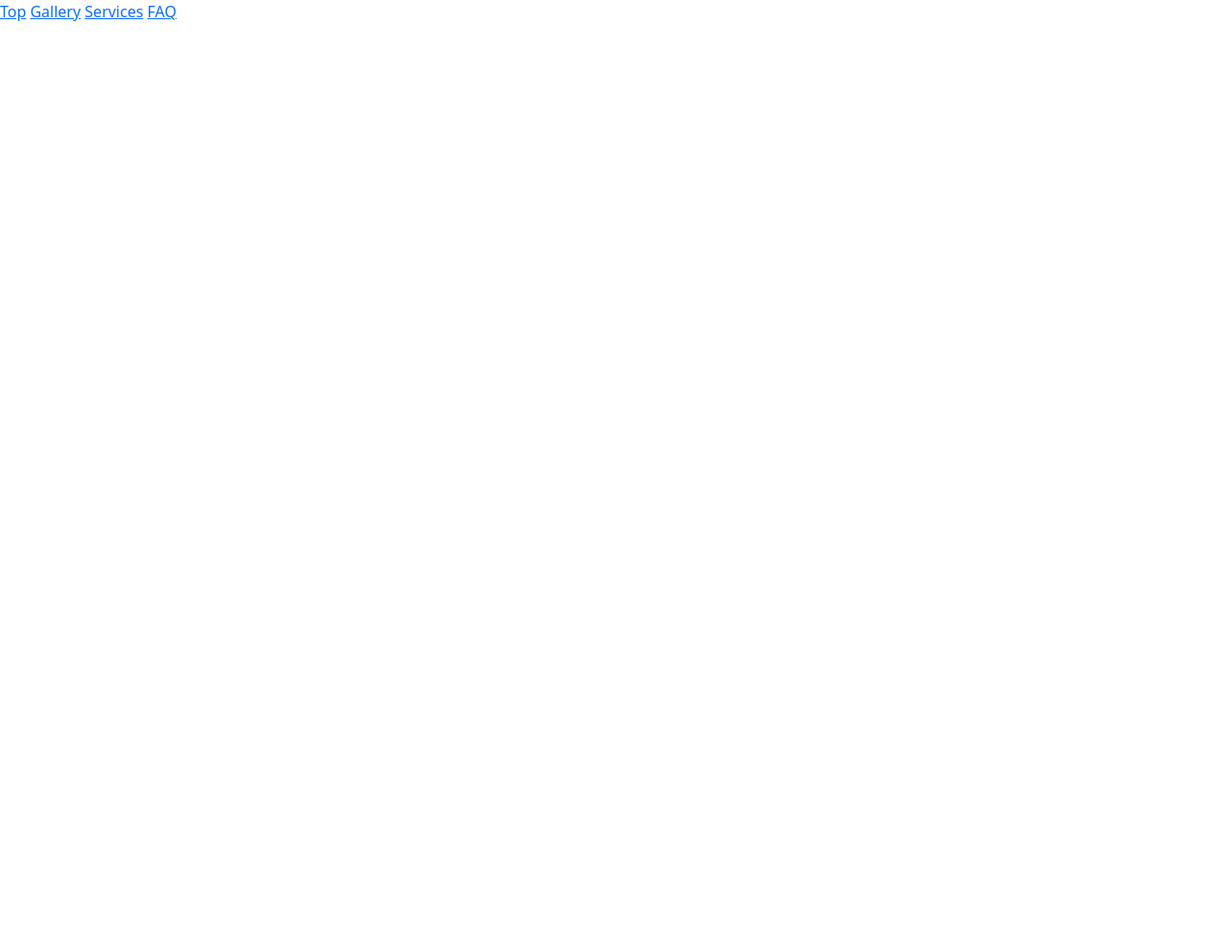
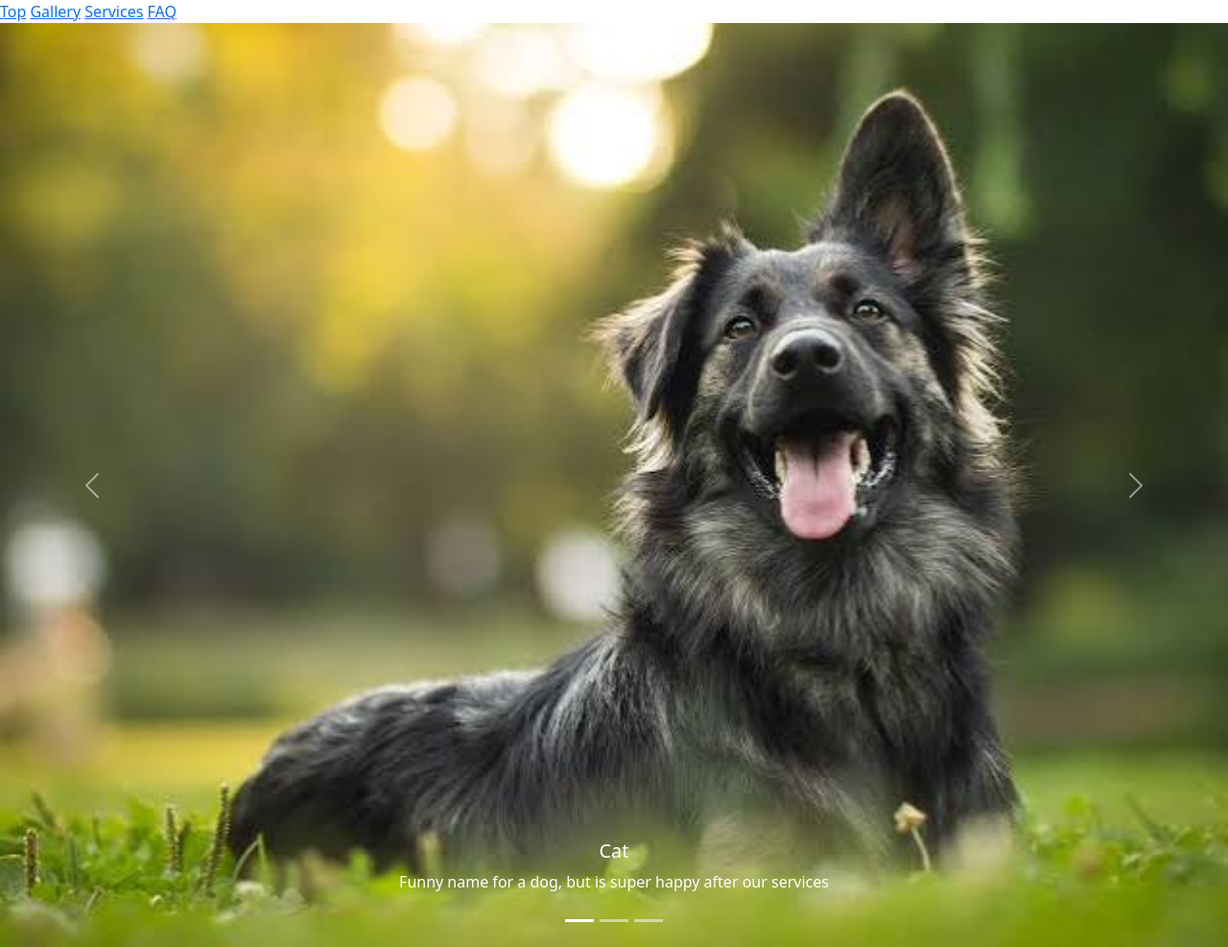
Before and after one commit to jc1042385/Pawfect-Pet-Care, a plain HTML site: page index.html in a window 1280 px wide. Shown: the whole page at 96% size. Before the commit the page ends 800 px from the top, so only its background shows below. Drawn offline with nearby package versions, Linux system fonts and the light colour scheme.

Commit message:
Added carousel and images

```diff
--- a/index.html
+++ b/index.html
@@ -25,7 +25,49 @@
 
     <main>
         <div id="gallery">
-
+            <div id="carouselExampleCaptions" class="carousel slide">
+                <div class="carousel-indicators">
+                    <button type="button" data-bs-target="#carouselExampleCaptions" data-bs-slide-to="0" class="active"
+                        aria-current="true" aria-label="Slide 1"></button>
+                    <button type="button" data-bs-target="#carouselExampleCaptions" data-bs-slide-to="1"
+                        aria-label="Slide 2"></button>
+                    <button type="button" data-bs-target="#carouselExampleCaptions" data-bs-slide-to="2"
+                        aria-label="Slide 3"></button>
+                </div>
+                <div class="carousel-inner">
+                    <div class="carousel-item active">
+                        <img src="images/images1.jpeg" class="d-block w-100" alt="">
+                        <div class="carousel-caption d-none d-md-block">
+                            <h5>Cat</h5>
+                            <p>Funny name for a dog, but is super happy after our services</p>
+                        </div>
+                    </div>
+                    <div class="carousel-item">
+                        <img src="images/images2.jpeg" class="d-block w-100" alt="">
+                        <div class="carousel-caption d-none d-md-block">
+                            <h5>The Bloopinator</h5>
+                            <p>Another ridiculous name. Loved the attention though.</p>
+                        </div>
+                    </div>
+                    <div class="carousel-item">
+                        <img src="images/images3.jpeg" class="d-block w-100" alt="Small dog with ">
+                        <div class="carousel-caption d-none d-md-block">
+                            <h5>Mr. Chaos</h5>
+                            <p>He is choas incarnate, loved the belly rubs afterwards though.</p>
+                        </div>
+                    </div>
+                </div>
+                <button class="carousel-control-prev" type="button" data-bs-target="#carouselExampleCaptions"
+                    data-bs-slide="prev">
+                    <span class="carousel-control-prev-icon" aria-hidden="true"></span>
+                    <span class="visually-hidden">Previous</span>
+                </button>
+                <button class="carousel-control-next" type="button" data-bs-target="#carouselExampleCaptions"
+                    data-bs-slide="next">
+                    <span class="carousel-control-next-icon" aria-hidden="true"></span>
+                    <span class="visually-hidden">Next</span>
+                </button>
+            </div>
         </div>
 
         <div id="services">
```
Also changed, not shown: images/images1.jpeg (added), images/images2.jpeg (added), images/images3.jpeg (added).
